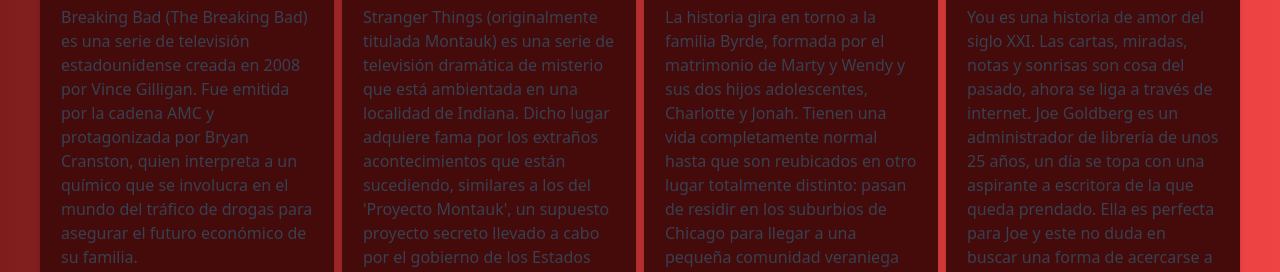
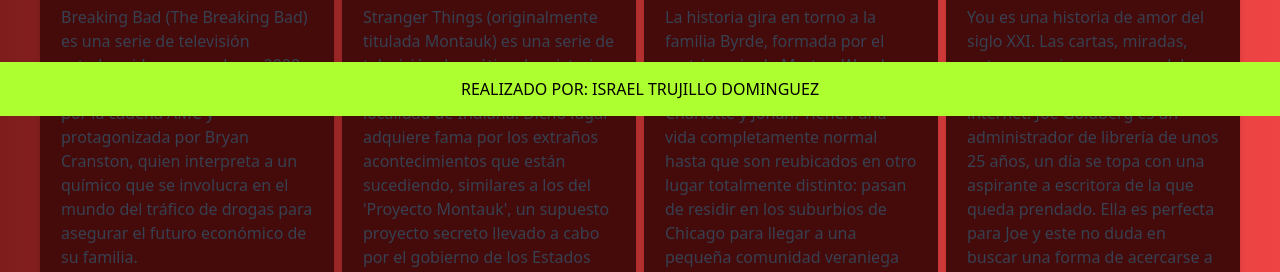
Before and after one commit to Isradeveloper/punto2-rubrica-bp, a plain HTML site: page index.html in a window 1280 px wide. Shown: the part 684-956 px from the top of the page. Drawn offline with nearby package versions, Linux system fonts and the light colour scheme.

Commit message:
Estilos del footer

```diff
--- a/style.css
+++ b/style.css
@@ -4,3 +4,12 @@
   object-fit: cover;
   object-position: top;
 }
+
+footer {
+  background-color: greenyellow;
+  color: black;
+  padding: 15px;
+  position: sticky;
+  bottom: 0;
+  text-align: center;
+}
```
